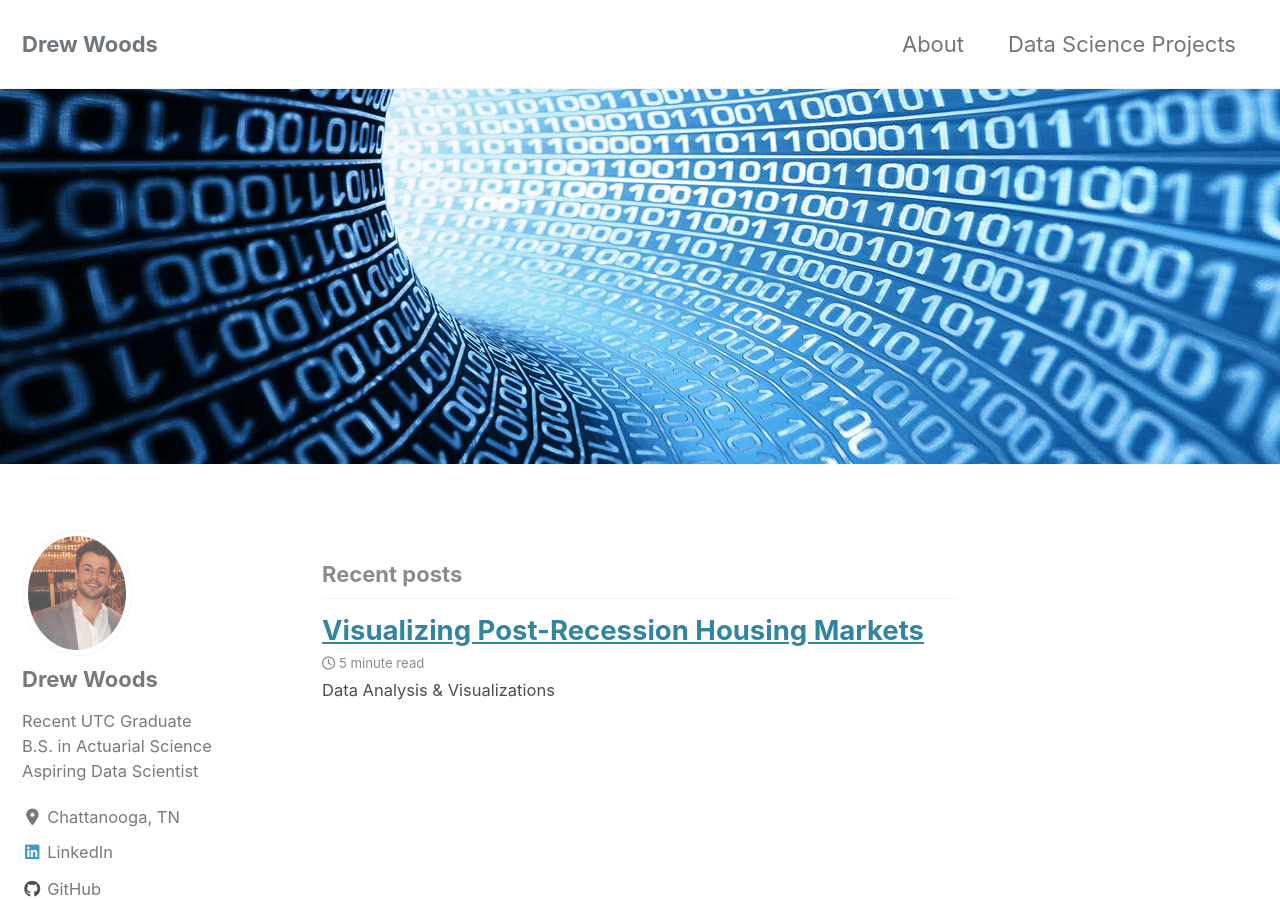
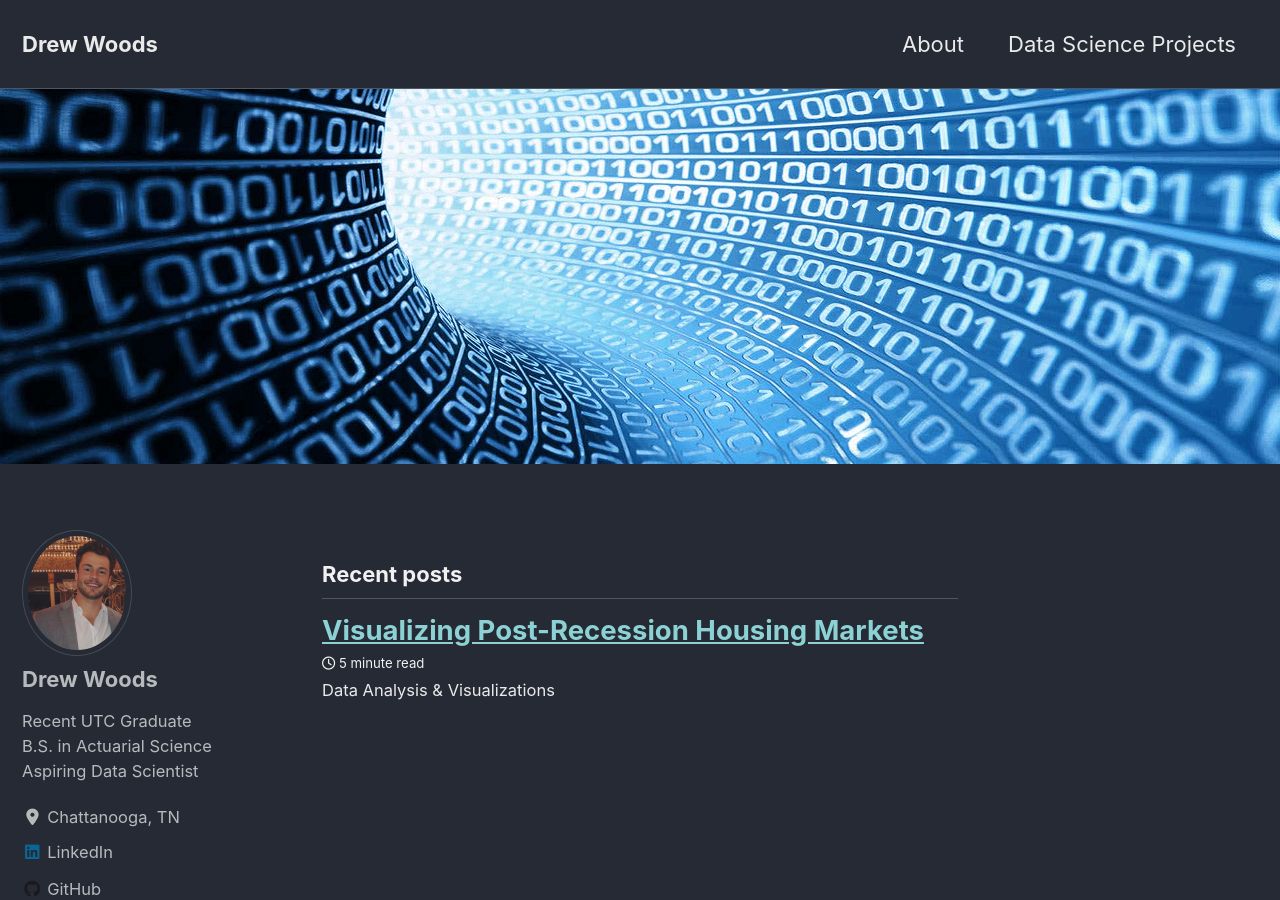
Before and after one commit to backdoordata/backdoordata.github.io, a Jekyll site: the page built from index.html, in a window 1280 px wide and 900 px high. Built offline with Jekyll 4.4.1, drawn with Linux system fonts in a browser that asks for light colours; cached includes are drawn as plain includes; nearby versions of some CDN libraries; the list of posts is cut into pages by our own code.

Commit message:
ML Proj1

```diff
--- a/_config.yml
+++ b/_config.yml
@@ -12,7 +12,7 @@
 
 # theme                  : "minimal-mistakes-jekyll"
 # remote_theme           : "mmistakes/minimal-mistakes"
-minimal_mistakes_skin    : "default" # "air", "aqua", "contrast", "dark", "dirt", "neon", "mint", "plum", "sunrise"
+minimal_mistakes_skin    : "dark" # "air", "aqua", "contrast", "default", "dirt", "neon", "mint", "plum", "sunrise"
 
 # Site Settings
 locale                   : "en-US"
```
